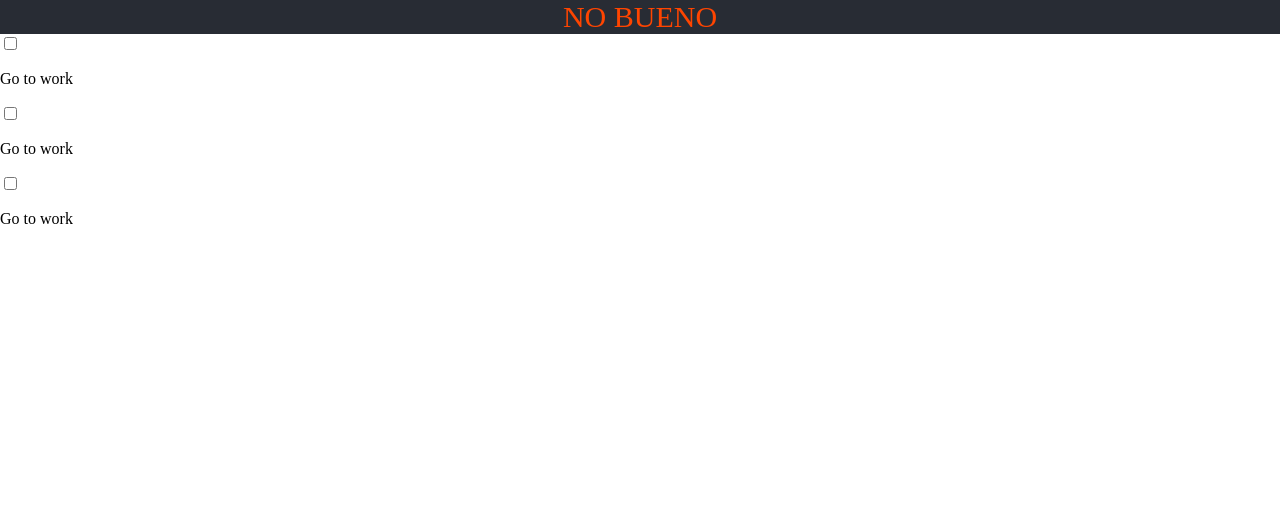
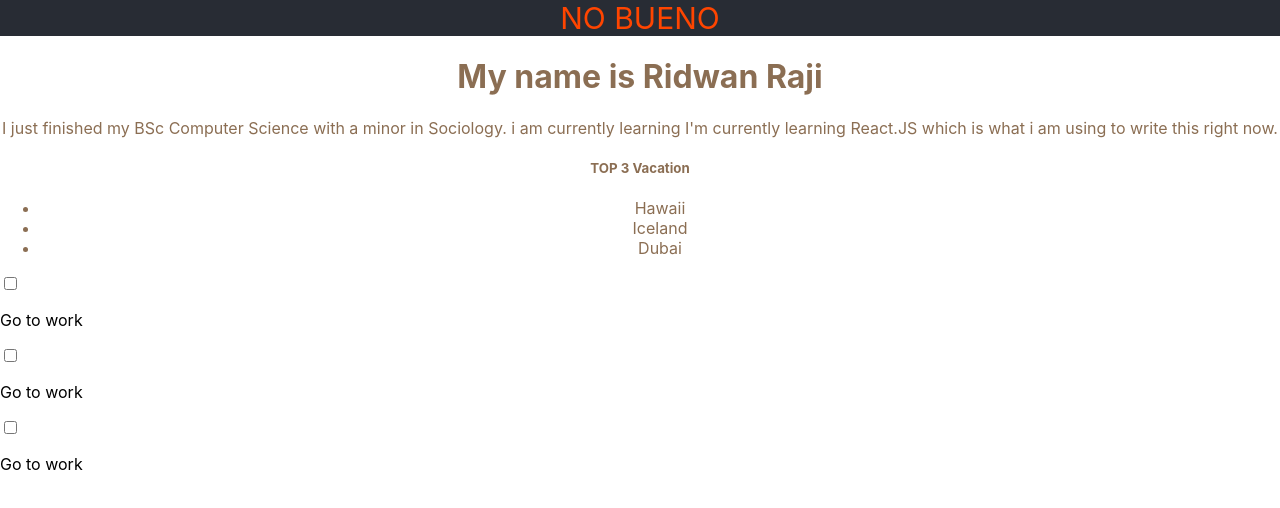
Before and after one commit to ridwanraji/LearnReact, a React (Create React App) app: page / in a window 1280 px wide. Shown: the top 508 px of the page. Built offline with nearby package versions, Linux system fonts and the light colour scheme.

Commit message:
Inline styles with style properties

```diff
--- a/src/App.js
+++ b/src/App.js
@@ -1,11 +1,13 @@
 import React from 'react';
-import CheckboxComponent from './Components/CheckboxComp';
+import CheckboxComponent from './Components/CheckboxComp'
 import NavComponent from './Components/NavComponent'
+import MyInfo from './Components/MyInfo'
 
 function App() {
   return (
     <div>
       <NavComponent />
+      <MyInfo />
       <CheckboxComponent />
       <CheckboxComponent />
       <CheckboxComponent />
--- a/src/Components/MyInfo.js
+++ b/src/Components/MyInfo.js
@@ -1,8 +1,12 @@
 import React from "react";
 
 function Myinfo() {
+  const styles = {
+    color: "#8b6e53",
+    textAlign: "center"
+  }
   return (
-    <div>
+    <div style={styles}>
         <h1> My name is Ridwan Raji</h1>
         <p> I just finished my BSc Computer Science with a minor in Sociology. i am currently learning
             I'm currently learning React.JS which is what i am using to write this right now.
--- a/src/index.js
+++ b/src/index.js
@@ -1,6 +1,6 @@
 import React from 'react';
 import ReactDOM from 'react-dom';
-// import './index.css';
+import './index.css';
 import App from './App';
 // import MyInfo from './Components/MyInfo'
 import * as serviceWorker from './serviceWorker';
```
